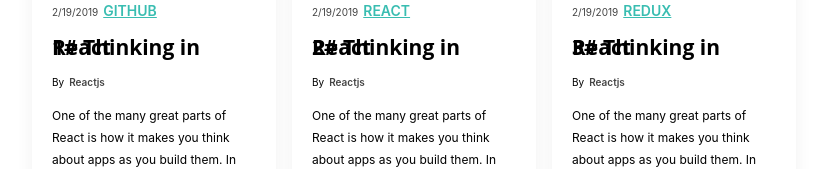
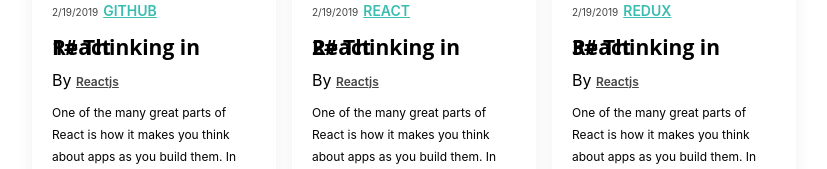
Before and after one commit to zhgy/mine-time, a React (Create React App) app: page / in a window 1280 px wide. Shown: the part 1195-1364 px from the top of the page, without its empty margins (226-1053 px from the left). Built offline with nearby package versions, Linux system fonts and the light colour scheme.

Commit message:
Added Author for display people name.

```diff
--- a/src/components/ArticleList/index.js
+++ b/src/components/ArticleList/index.js
@@ -2,6 +2,7 @@
 import { Link } from 'react-router-dom';
 
 import './style.css';
+import { Author } from '../button';
 
 const ArticleItem = props => {
     const { id, title, createdOn, excerpt, author } = props.article;
@@ -16,9 +17,7 @@
                         <img width="24" height="24" src="" alt="" />
                     </a>
                 </span>
-                <span className="AuthorInfo-name">
-                    <a target="_blank" href={`/profile/${author.id}`} rel="noopener noreferrer">{author.name}</a>
-                </span>
+                <Author {...author} />
                 <span className="AuthorInfo-date">
                     <time dateTime={createdOn}>{new Date(createdOn).toLocaleDateString()}</time>
                 </span>
--- a/src/components/ArticleList/style.css
+++ b/src/components/ArticleList/style.css
@@ -56,13 +56,6 @@
     border: 1px #d3d3d3 solid;
 }
 
-.AuthorInfo-name>a{
-    text-decoration: none;
-    font-size: 14px;
-    font-weight: 600;
-    color: #444;
-}
-
 .AuthorInfo-date{
     color: #444;
     font-size: 12px;
--- a/src/components/CardContainer/index.js
+++ b/src/components/CardContainer/index.js
@@ -1,7 +1,7 @@
 import React from 'react';
 import './style.css';
 
-import { Cat } from '../button';
+import { Cat, Author } from '../button';
 
 const ColumnCard = (props) => {
     const { id, title, cover, articleCount } = props;
@@ -46,10 +46,8 @@
                 </div>
                 <div className="PostCard-author">
                     <div>
-                        <span>By</span>
-                        <span>
-                            <a href={`/profile/${author.id}`}>{author.name}</a>
-                        </span>
+                        <span>By&nbsp;</span>
+                        <Author {...author} />
                     </div>
                 </div>
                 <p>{excerpt}</p>
--- a/src/components/CardContainer/style.css
+++ b/src/components/CardContainer/style.css
@@ -97,20 +97,6 @@
     position: relative;
 }
 
-.PostCard-author a{
-    color: #444;
-    text-decoration: none;
-    display: inline;
-    font-size: 10px;
-    font-weight: 600;
-    line-height: 22px;
-}
-.PostCard-author span{
-    font-size: 10px;
-    font-weight: 400;
-    padding-right: 5px;
-}
-
 .PostCard p{
     font-size: 12px;
     line-height: 22px;
--- a/src/components/button.css
+++ b/src/components/button.css
@@ -3,3 +3,9 @@
     font-weight: 600;
     text-transform: uppercase;
 }
+
+.Author a{
+    color: #444;
+    font-size: 12px;
+    font-weight: 600;
+}
--- a/src/components/button.jsx
+++ b/src/components/button.jsx
@@ -6,7 +6,7 @@
 export const Cat = props => {
     const { id, title, color = '#39BDB1' } = props;
     return (
-        <span className="Cat">
+        <span className='Cat'>
             <Link
                 to={`/category/${id}`}
                 style={{ color: color }}>
@@ -15,3 +15,15 @@
         </span >
     );
 }
+
+export const Author = props => {
+    const { id, name } = props;
+    return (
+        <span className='Author'>
+            <Link
+                to={`/profile/${id}`}>
+                {name}
+            </Link>
+        </span>
+    );
+}
--- a/src/views/Article/index.jsx
+++ b/src/views/Article/index.jsx
@@ -2,7 +2,7 @@
 import { connect } from 'react-redux';
 
 import { RichText } from '../../components';
-import { Cat } from '../../components/button';
+import { Cat, Author } from '../../components/button';
 import './style.css';
 
 const ArticleHeader = props => {
@@ -19,10 +19,8 @@
             </div>
 
             <div className="ArticleHeader-author">
-                <span className="">Author</span>
-                <span className="">
-                    <a href="/profile/0" className="">Reactjs</a>
-                </span>
+                <span className="">Author&nbsp;</span>
+                <Author id={0} name={'Reactjs'} />
             </div>
 
         </div>
```
